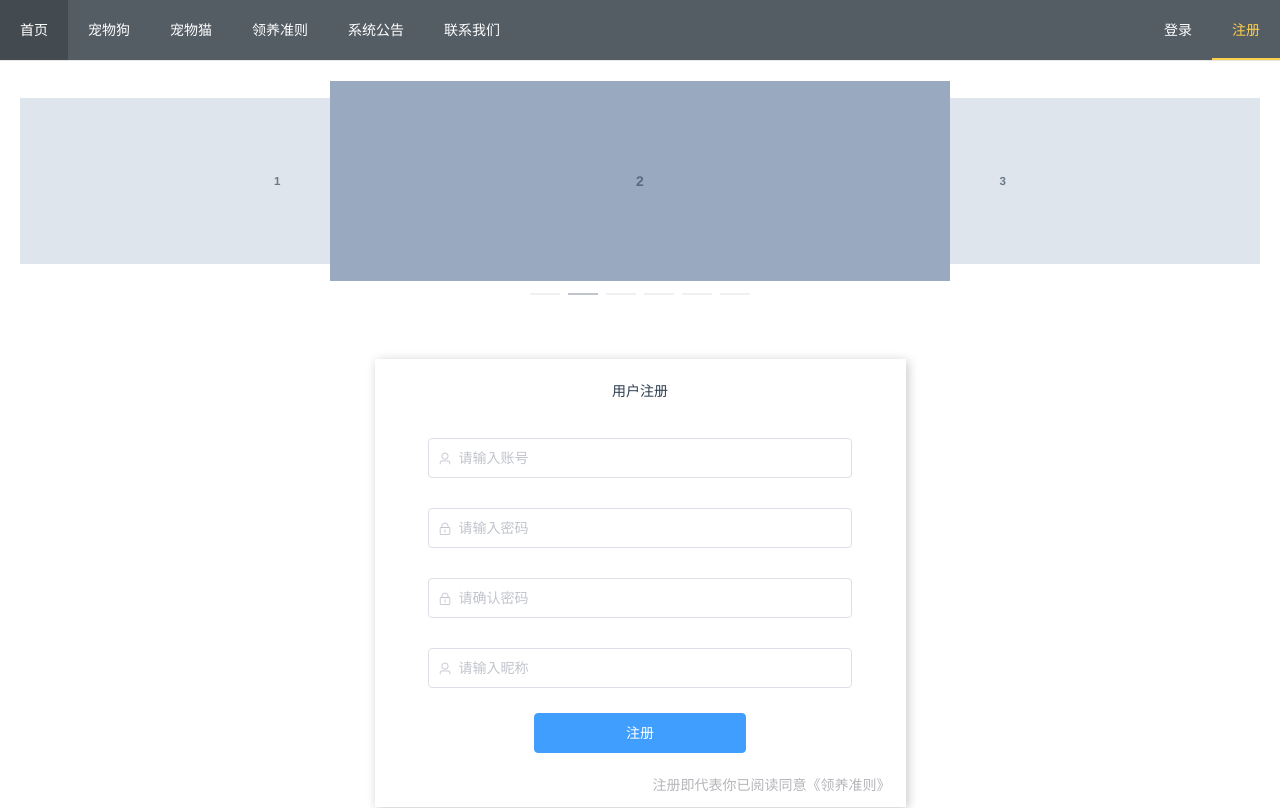
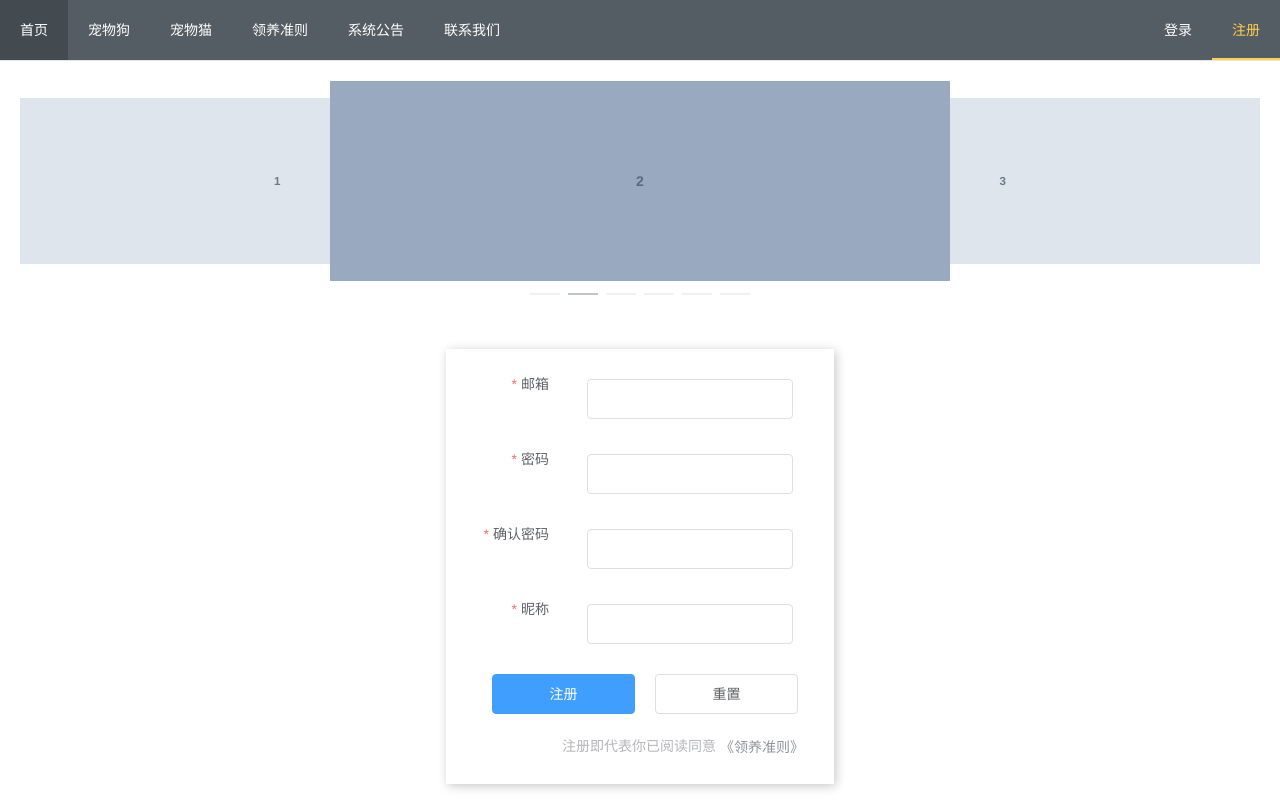
Before and after one commit to DkorTk/graduation-user, a Vue app: page /signin in a window 1280 px wide. Shown: the top 808 px of the page. Built offline with nearby package versions, Linux system fonts and the light colour scheme.

Commit message:
注册表单验证写完

```diff
--- a/src/api/index.js
+++ b/src/api/index.js
@@ -1,19 +1,17 @@
 import http from "../http";
 
-export function apiLogin({ username, password }) {
+export function apiLogin({ email, password }) {
     return http.post("/login", {
-        username,
+        email,
         password
     }).then(function (response) {
         console.log(response);
     });
 }
-export function apiSignin({ username, password, nickname }) {
+export function apiSignin({ email, password, nickname }) {
     return http.post("/signin", {
-        username,
+        email,
         password,
         nickname
-    }).then(function (response) {
-        console.log(response);
     });
 }
--- a/src/router/index.js
+++ b/src/router/index.js
@@ -2,7 +2,7 @@ import Vue from "vue";
 import VueRouter from "vue-router";
 import Home from "../views/Home.vue";
 import Login from "../views/Login.vue";
-import Signin from "../views/Signin.vue"
+import Signin2 from "../views/Signin2.vue"
 import Dog from "../views/dog.vue"
 import Cat from "../views/cat.vue"
 import Norm from "../views/norm.vue"
@@ -28,7 +28,7 @@ const routes = [
   {
     path: "/signin",
     name: 'Signin',
-    component: Signin,
+    component: Signin2,
     meta: { title: '注册'}
   },
   {
--- a/src/views/Login.vue
+++ b/src/views/Login.vue
@@ -8,9 +8,9 @@
         </div>
         <div class="demo-input-suffix">
           <el-input
-            placeholder="请输入账号"
+            placeholder="请输入邮箱"
             prefix-icon="el-icon-user"
-            v-model="username"
+            v-model="email"
           >
           </el-input>
           <el-input
@@ -23,7 +23,7 @@
         <el-button type="primary" class="button" @click="login">登录</el-button>
         <div class="linkFather">
           <div class="link">
-            忘记密码|注册
+            <el-link type="info" @click="toSignin">注册</el-link>
           </div>
         </div>
       </div>
@@ -45,14 +45,17 @@ export default {
   },
   data() {
     return {
-      username: "",
+      email: "",
       password: "",
     };
   },
   methods: {
     login() {
-      console.log(this.username, this.password);
-      apiLogin({username: this.username, password: this.password})
+      console.log(this.email, this.password);
+      apiLogin({email: this.email, password: this.password})
+    },
+    toSignin() {
+       this.$router.push({ path: "signin" });
     }
   }
 };
--- a/src/views/Signin.vue
+++ b/src/views/Signin.vue
@@ -78,6 +78,7 @@ export default {
   justify-content: center;
   align-items: center;
   position: relative;
+
 }
 .loginInput {
   margin: 30px;
--- /dev/null
+++ b/src/views/Signin2.vue
@@ -0,0 +1,222 @@
+<template>
+  <div>
+    <Header />
+    <div class="login">
+      <el-form
+        :model="ruleForm"
+        status-icon
+        :rules="rules"
+        ref="ruleForm"
+        label-width="100px"
+        class="demo-ruleForm"
+      >
+        <el-form-item
+          prop="email"
+          label="邮箱"
+          :rules="[
+            { required: true, message: '请输入邮箱地址', trigger: 'blur' },
+            {
+              type: 'email',
+              message: '请输入正确的邮箱地址',
+              trigger: ['blur', 'change'],
+            },
+          ]"
+        >
+          <el-input v-model="ruleForm.email"></el-input>
+        </el-form-item>
+        <el-form-item label="密码" prop="pass">
+          <el-input
+            type="password"
+            v-model="ruleForm.pass"
+            autocomplete="off"
+            show-password
+          ></el-input>
+        </el-form-item>
+        <el-form-item label="确认密码" prop="checkPass">
+          <el-input
+            type="password"
+            v-model="ruleForm.checkPass"
+            autocomplete="off"
+            show-password
+          ></el-input>
+        </el-form-item>
+        <el-form-item label="昵称" prop="nickName">
+          <el-input v-model.number="ruleForm.nickName"></el-input>
+        </el-form-item>
+
+        <el-button type="primary" @click="submitForm('ruleForm')"
+          >注册</el-button
+        >
+        <el-button @click="resetForm('ruleForm')">重置</el-button>
+        <div class="linkFather">
+          <div class="link">
+            注册即代表你已阅读同意 <el-link type="info" @click="toNorm">《领养准则》</el-link>
+          </div>
+        </div>
+      </el-form>
+    </div>
+    <Footer />
+  </div>
+</template>
+
+<script>
+import Header from "../components/Header/Head";
+import Footer from "../components/Footer/Footer";
+import { apiSignin } from "../api/index";
+export default {
+  name: "signin",
+
+  components: {
+    Header,
+    Footer,
+  },
+
+  data() {
+    var checkNickName = (rule, value, callback) => {
+      if (!value) {
+        return callback(new Error("昵称不能为空"));
+      } else {
+        callback();
+      }
+    };
+    var validatePass = (rule, value, callback) => {
+      if (value === "") {
+        callback(new Error("请输入密码"));
+      } else {
+        if (this.ruleForm.checkPass !== "") {
+          this.$refs.ruleForm.validateField("checkPass");
+        }
+        callback();
+      }
+    };
+    var validatePass2 = (rule, value, callback) => {
+      if (value === "") {
+        callback(new Error("请再次输入密码"));
+      } else if (value !== this.ruleForm.pass) {
+        callback(new Error("两次输入密码不一致!"));
+      } else {
+        callback();
+      }
+    };
+    return {
+      state: "",
+      ruleForm: {
+        email: "",
+        pass: "",
+        checkPass: "",
+        nickName: "",
+      },
+      rules: {
+        pass: [{ required: true, validator: validatePass, trigger: "blur" }],
+        checkPass: [
+          { required: true, validator: validatePass2, trigger: "blur" },
+        ],
+        nickName: [
+          { required: true, validator: checkNickName, trigger: "blur" },
+        ],
+      },
+    };
+  },
+  methods: {
+    //提交按钮
+    submitForm(formName) {
+      this.$refs[formName].validate((valid) => {
+        if (valid) {
+          this.signin();
+        } else {
+          console.log("error submit!!");
+          return false;
+        }
+      });
+    },
+
+    //重置按钮
+    resetForm(formName) {
+      this.$refs[formName].resetFields();
+    },
+
+    //验证是否注册成功
+    signin() {
+      console.log(
+        this.ruleForm.email,
+        this.ruleForm.checkPass,
+        this.ruleForm.pass,
+        this.ruleForm.nickName
+      );
+      apiSignin({
+        email: this.ruleForm.email,
+        password: this.ruleForm.pass,
+        nickname: this.ruleForm.nickName,
+      }).then((result) => {
+        if (result.data.state === 1) {
+          this.$message.success("注册成功");
+          this.resetForm("ruleForm");
+          this.$router.push({ path: "login" });
+        } else {
+          this.$message.error("注册失败");
+          this.resetForm("ruleForm");
+        }
+      });
+    },
+
+    // 领养准则跳转
+    toNorm() {
+      this.$router.push({ path: "norm" });
+    }
+  },
+};
+</script>
+
+<style lang="scss" scoped>
+// 新增样式(相比signin.vue)
+
+.el-form-item {
+  margin-bottom: 5px;
+}
+
+.demo-ruleForm {
+  margin: 20px;
+  box-shadow: 2px 2px 10px rgba(0, 0, 0, 0.22);
+  padding: 15px;
+}
+
+.siginButton {
+  border: 1px solid red;
+}
+//signin
+.login {
+  display: flex;
+  justify-content: center;
+  align-items: center;
+  position: relative;
+}
+
+.text {
+  margin: 25px;
+}
+
+.el-input {
+  display: inline-block;
+  width: 80% !important;
+  margin: 15px !important;
+}
+.el-button--primary {
+  margin: 10px !important;
+}
+.el-button {
+  width: 40%;
+}
+
+.linkFather {
+  margin: 15px;
+}
+.linkFather::after {
+  content: "";
+  display: block;
+  clear: both;
+}
+.link {
+  float: right;
+  color: #b5b6ba;
+}
+</style>
```
